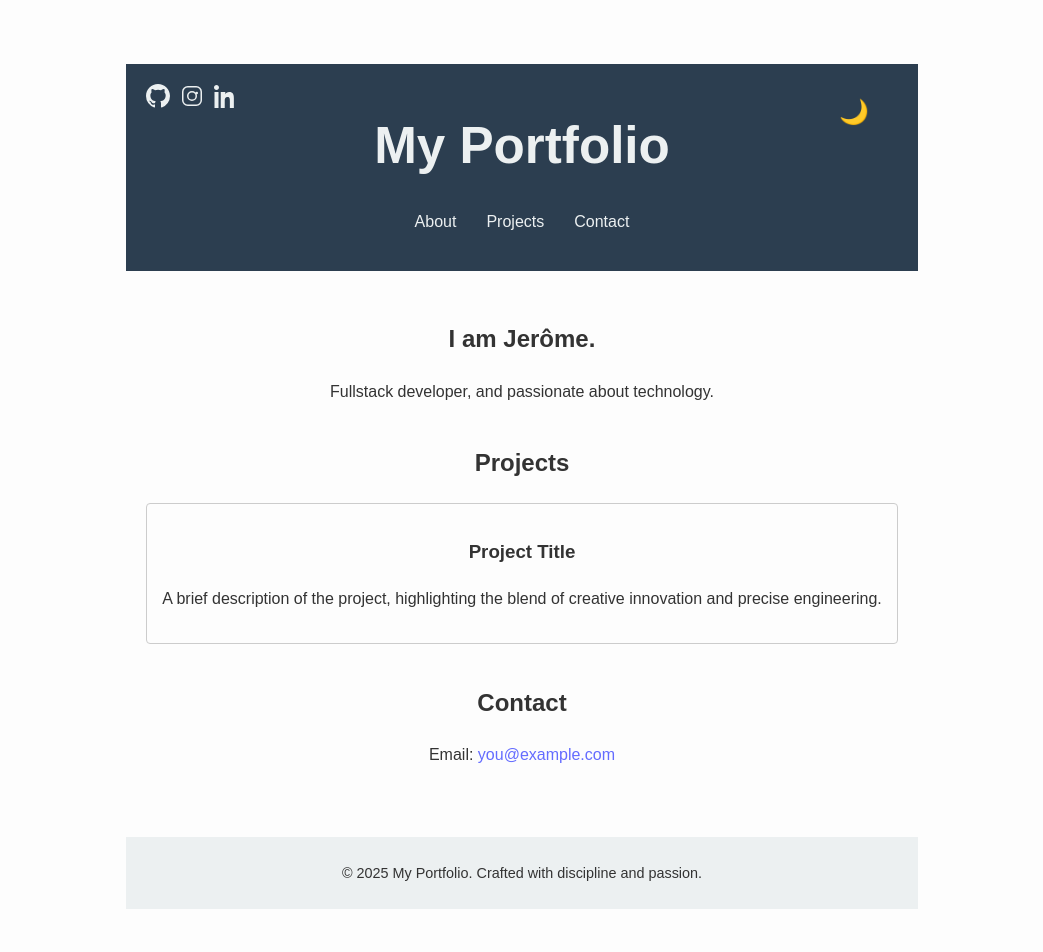
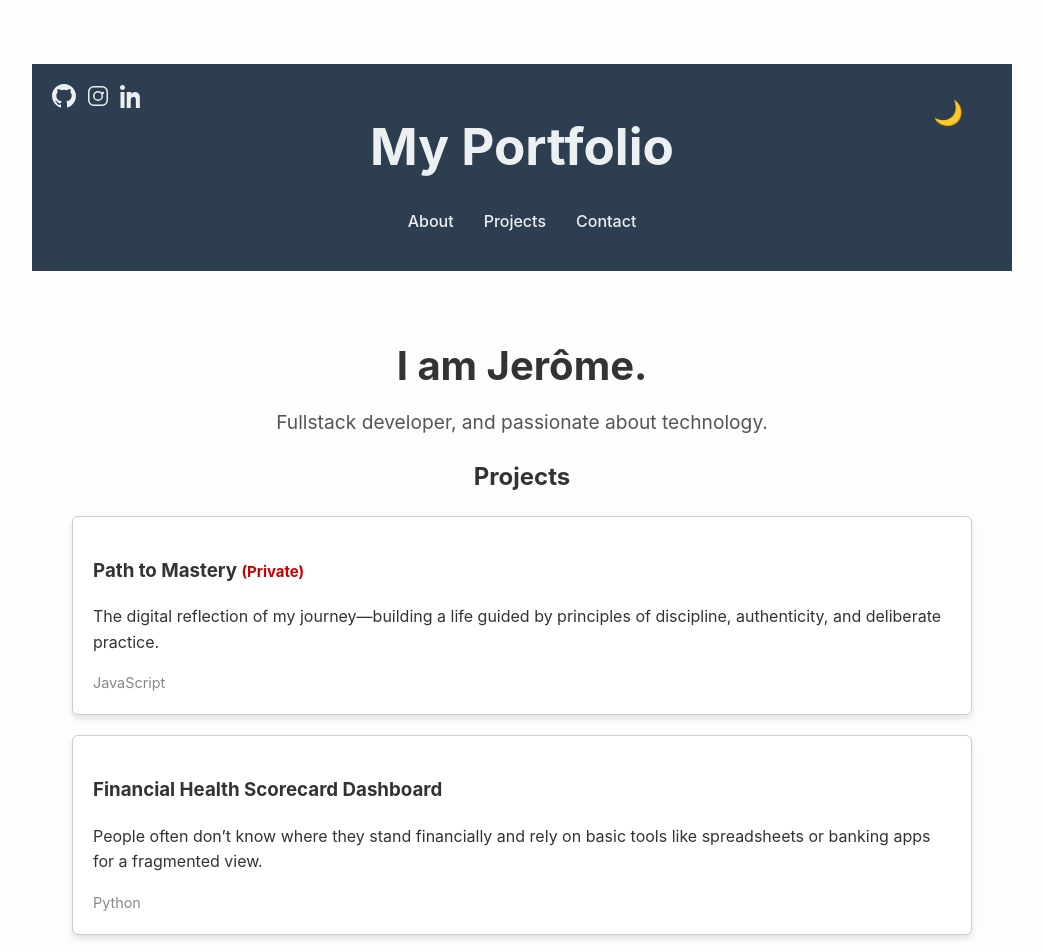
Before and after one commit to Mapacherama/portfolio, a Vue app: page / in a window 1280 px wide. Shown: the top 952 px of the page, without its empty margins (118-1161 px from the left). Built offline with nearby package versions, Linux system fonts and the light colour scheme.

Commit message:
Updating to show my latest three projects

```diff
--- a/src/App.vue
+++ b/src/App.vue
@@ -1,25 +1,37 @@
 <template>
-  <!-- Bind the "dark" class based on the isDark state -->
   <div id="app" :class="{ dark: isDark }">
-    <!-- Pass the current state and listen for the toggle event -->
     <Header :isDark="isDark" @toggleDarkMode="toggleDarkMode" />
     <main>
       <section id="about">
-        <h2>I am Jerôme.</h2>
-        <p>
-          Fullstack developer, and passionate about technology.
-        </p>
+        <h1 class="title">I am Jerôme.</h1>
+        <p class="subtitle">Fullstack developer, and passionate about technology.</p>
       </section>
 
       <section id="projects">
         <h2>Projects</h2>
         <div class="project">
-          <h3>Project Title</h3>
+          <h3>Path to Mastery <span class="private-label">(Private)</span></h3>
           <p>
-            A brief description of the project, highlighting the blend of creative innovation and precise engineering.
+            The digital reflection of my journey—building a life guided by principles of discipline, authenticity, and deliberate practice.
           </p>
+          <span class="tech">JavaScript</span>
         </div>
-        <!-- Additional projects can be modularized further as your portfolio grows -->
+
+        <div class="project">
+          <h3>Financial Health Scorecard Dashboard</h3>
+          <p>
+            People often don’t know where they stand financially and rely on basic tools like spreadsheets or banking apps for a fragmented view.
+          </p>
+          <span class="tech">Python</span>
+        </div>
+
+        <div class="project">
+          <h3>Google Calendar API Python Project</h3>
+          <p>
+            A project integrating Google Calendar API to automate scheduling and reminders.
+          </p>
+          <span class="tech">Python</span>
+        </div>
       </section>
 
       <section id="contact">
@@ -38,14 +50,12 @@ import { ref, watchEffect } from 'vue';
 import Header from './components/Header.vue';
 import Footer from './components/Footer.vue';
 
-// Reactive state for dark mode
 const isDark = ref(false);
 
 function toggleDarkMode() {
 isDark.value = !isDark.value;
 }
 
-// Watch for changes in dark mode and apply to body element
 watchEffect(() => {
 if (isDark.value) {
   document.body.classList.add('dark');
@@ -56,47 +66,72 @@ watchEffect(() => {
 </script>
 
 <style>
-/* Global styles */
 body {
-  font-family: Arial, sans-serif;
+font-family: 'Inter', sans-serif;
 margin: 0;
 padding: 0;
 line-height: 1.6;
-  transition: background-color 0.3s, color 0.3s; /* Smooth transition */
+transition: background-color 0.3s, color 0.3s;
 }
 
-/* Light mode (default) styling */
 body {
 background-color: #fdfdfd;
 color: #333;
 }
 
 main {
-  padding: 20px;
-  margin: 10px auto;
-  max-width: 800px;
+padding: 40px;
+margin: 0 auto;
+max-width: 900px;
+text-align: center;
 }
 
-section {
-  margin-bottom: 40px;
+.title {
+font-size: 2.5em;
+font-weight: 700;
+margin-bottom: 10px;
+}
+
+.subtitle {
+font-size: 1.2em;
+font-weight: 400;
+color: #555;
 }
 
 .project {
 border: 1px solid #ccc;
-  padding: 15px;
-  margin-bottom: 15px;
-  border-radius: 4px;
+padding: 20px;
+margin-bottom: 20px;
+border-radius: 6px;
+box-shadow: 0 4px 6px rgba(0, 0, 0, 0.1);
+background-color: #ffffff;
+text-align: left;
 }
 
-/* Dark mode styling applied to body */
+.tech {
+display: block;
+font-size: 0.9em;
+color: #888;
+margin-top: 5px;
+}
+
+.private-label {
+font-size: 0.8em;
+color: #c00;
+font-weight: bold;
+}
+
 body.dark {
 background-color: #121212;
 color: #fdfdfd;
 }
 
-/* Ensure all sections maintain readability */
-.dark section {
-  background-color: transparent;
+.dark .title {
+color: #ffffff;
+}
+
+.dark .subtitle {
+color: #bbbbbb;
 }
 
 .dark .project {
@@ -105,12 +140,8 @@ body.dark {
 color: #ffffff;
 }
 
-.dark .project h3 {
-  color: #f8f8f8;
-}
-
-.dark .project p {
-  color: #d1d1d1;
+.dark .tech {
+color: #bbb;
 }
 
 .dark a {
```
Lines whose indentation alone changed are shown as unchanged.
